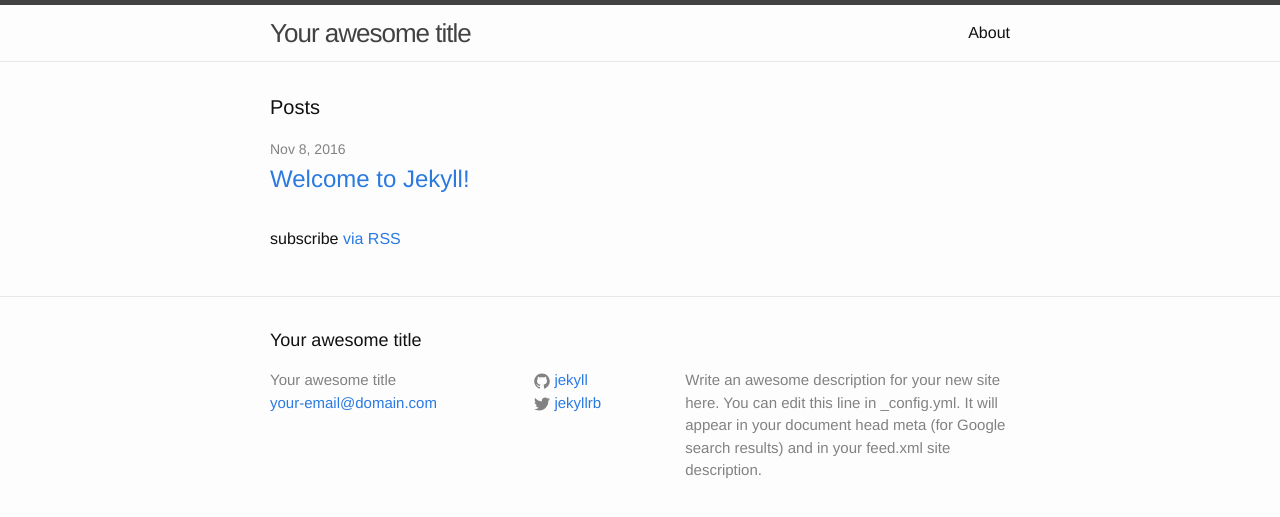
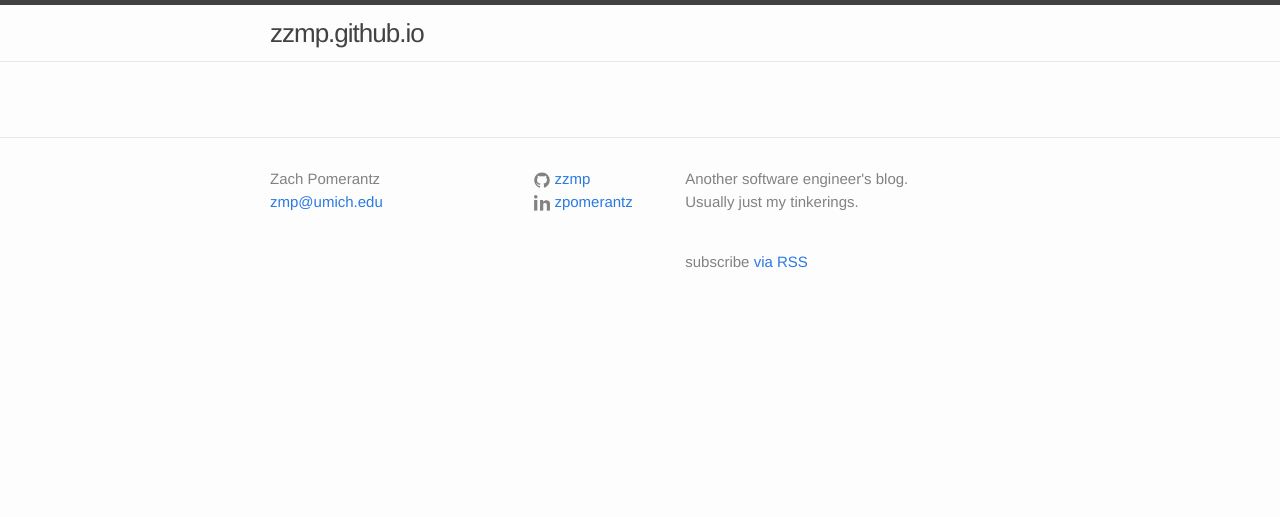
Before and after one commit to zzmp/zzmp.github.io, a Jekyll site: the page built from index.html, in a window 1280 px wide. Shown: the top 517 px of the page. Built offline with Jekyll 4.4.1, drawn with Linux system fonts in a browser that asks for light colours.

Commit message:
(clean) rm jekyll defaults

```diff
--- a/_config.yml
+++ b/_config.yml
@@ -1,14 +1,17 @@
-# Site settings
-title: Your awesome title
-email: your-email@domain.com
-description: > # this means to ignore newlines until "baseurl:"
-  Write an awesome description for your new site here. You can edit this
-  line in _config.yml. It will appear in your document head meta (for
-  Google search results) and in your feed.xml site description.
+# site settings
+title: zzmp.github.io
 baseurl: "" # the subpath of your site, e.g. /blog/
-url: "http://yourdomain.com" # the base hostname & protocol for your site
-twitter_username: jekyllrb
-github_username:  jekyll
+url: "https://zzmp.github.io" # the base hostname & protocol for your site
+description: >
+  Another software engineer's blog.<br>
+  Usually just my tinkerings.
 
-# Build settings
+# personal settings
+my:
+    name: Zach Pomerantz
+    email: zmp@umich.edu
+    github_username:  zzmp
+    linkedin_username: zpomerantz
+
+# build settings
 markdown: kramdown
--- a/_includes/footer.html
+++ b/_includes/footer.html
@@ -2,51 +2,45 @@
 
   <div class="wrapper">
 
-    <h2 class="footer-heading">{{ site.title }}</h2>
-
     <div class="footer-col-wrapper">
       <div class="footer-col  footer-col-1">
         <ul class="contact-list">
-          <li>{{ site.title }}</li>
-          <li><a href="mailto:{{ site.email }}">{{ site.email }}</a></li>
+          <li>{{ site.my.name }}</li>
+          <li><a href="mailto:{{ site.my.email }}">{{ site.my.email }}</a></li>
         </ul>
       </div>
 
       <div class="footer-col  footer-col-2">
         <ul class="social-media-list">
-          {% if site.github_username %}
           <li>
-            <a href="https://github.com/{{ site.github_username }}">
+            <a href="https://github.com/{{ site.my.github_username }}">
               <span class="icon  icon--github">
                 <svg viewBox="0 0 16 16">
                   <path fill="#828282" d="M7.999,0.431c-4.285,0-7.76,3.474-7.76,7.761 c0,3.428,2.223,6.337,5.307,7.363c0.388,0.071,0.53-0.168,0.53-0.374c0-0.184-0.007-0.672-0.01-1.32 c-2.159,0.469-2.614-1.04-2.614-1.04c-0.353-0.896-0.862-1.135-0.862-1.135c-0.705-0.481,0.053-0.472,0.053-0.472 c0.779,0.055,1.189,0.8,1.189,0.8c0.692,1.186,1.816,0.843,2.258,0.645c0.071-0.502,0.271-0.843,0.493-1.037 C4.86,11.425,3.049,10.76,3.049,7.786c0-0.847,0.302-1.54,0.799-2.082C3.768,5.507,3.501,4.718,3.924,3.65 c0,0,0.652-0.209,2.134,0.796C6.677,4.273,7.34,4.187,8,4.184c0.659,0.003,1.323,0.089,1.943,0.261 c1.482-1.004,2.132-0.796,2.132-0.796c0.423,1.068,0.157,1.857,0.077,2.054c0.497,0.542,0.798,1.235,0.798,2.082 c0,2.981-1.814,3.637-3.543,3.829c0.279,0.24,0.527,0.713,0.527,1.437c0,1.037-0.01,1.874-0.01,2.129 c0,0.208,0.14,0.449,0.534,0.373c3.081-1.028,5.302-3.935,5.302-7.362C15.76,3.906,12.285,0.431,7.999,0.431z"/>
                 </svg>
               </span>
-
-              <span class="username">{{ site.github_username }}</span>
+              <span class="username">{{ site.my.github_username }}</span>
             </a>
           </li>
-          {% endif %}
-
-          {% if site.twitter_username %}
           <li>
-            <a href="https://twitter.com/{{ site.twitter_username }}">
-              <span class="icon  icon--twitter">
+            <a href="https://linkedin.com/in/{{ site.my.linkedin_username }}">
+              <span class="icon  icon--linkedin">
                 <svg viewBox="0 0 16 16">
-                  <path fill="#828282" d="M15.969,3.058c-0.586,0.26-1.217,0.436-1.878,0.515c0.675-0.405,1.194-1.045,1.438-1.809
-                  c-0.632,0.375-1.332,0.647-2.076,0.793c-0.596-0.636-1.446-1.033-2.387-1.033c-1.806,0-3.27,1.464-3.27,3.27 c0,0.256,0.029,0.506,0.085,0.745C5.163,5.404,2.753,4.102,1.14,2.124C0.859,2.607,0.698,3.168,0.698,3.767 c0,1.134,0.577,2.135,1.455,2.722C1.616,6.472,1.112,6.325,0.671,6.08c0,0.014,0,0.027,0,0.041c0,1.584,1.127,2.906,2.623,3.206 C3.02,9.402,2.731,9.442,2.433,9.442c-0.211,0-0.416-0.021-0.615-0.059c0.416,1.299,1.624,2.245,3.055,2.271 c-1.119,0.877-2.529,1.4-4.061,1.4c-0.264,0-0.524-0.015-0.78-0.046c1.447,0.928,3.166,1.469,5.013,1.469 c6.015,0,9.304-4.983,9.304-9.304c0-0.142-0.003-0.283-0.009-0.423C14.976,4.29,15.531,3.714,15.969,3.058z"/>
+                  <path fill="#828282" d="M0.119,5.093l3.224-0.04v10.556l-3.224,0.039V5.093L0.119,5.093z"/>
+                  <path fill="#828282" d="M6.04,5.093l3.08-0.039v1.342l0.001,0.38c0.91-0.894,1.852-1.57,3.354-1.57c1.773,0,3.486,0.742,3.486,3.163v7.241l-3.125,0.046v-5.532c0-1.219-0.307-2.005-1.764-2.005c-1.281,0-1.818,0.23-1.818,1.918v5.573L6.04,15.647V5.093L6.04,5.093z"/>
+                  <path fill="#828282" d="M3.529,1.764c0,0.975-0.79,1.765-1.765,1.765C0.79,3.529,0,2.739,0,1.764S0.79,0,1.764,0C2.739,0,3.529,0.79,3.529,1.764 L3.529,1.764z"/>
                 </svg>
               </span>
-
-              <span class="username">{{ site.twitter_username }}</span>
+              <span class="username">{{ site.my.linkedin_username }}</span>
             </a>
           </li>
-          {% endif %}
         </ul>
       </div>
 
       <div class="footer-col  footer-col-3">
         <p class="text">{{ site.description }}</p>
+        <br>
+        <p class="rss-subscribe">subscribe <a href="{{ "/feed.xml" | prepend: site.baseurl }}">via RSS</a></p>
       </div>
     </div>
 
--- a/_includes/header.html
+++ b/_includes/header.html
@@ -4,24 +4,6 @@
 
     <a class="site-title" href="{{ site.baseurl }}/">{{ site.title }}</a>
 
-    <nav class="site-nav">
-      <a href="#" class="menu-icon">
-        <svg viewBox="0 0 18 15">
-          <path fill="#424242" d="M18,1.484c0,0.82-0.665,1.484-1.484,1.484H1.484C0.665,2.969,0,2.304,0,1.484l0,0C0,0.665,0.665,0,1.484,0 h15.031C17.335,0,18,0.665,18,1.484L18,1.484z"/>
-          <path fill="#424242" d="M18,7.516C18,8.335,17.335,9,16.516,9H1.484C0.665,9,0,8.335,0,7.516l0,0c0-0.82,0.665-1.484,1.484-1.484 h15.031C17.335,6.031,18,6.696,18,7.516L18,7.516z"/>
-          <path fill="#424242" d="M18,13.516C18,14.335,17.335,15,16.516,15H1.484C0.665,15,0,14.335,0,13.516l0,0 c0-0.82,0.665-1.484,1.484-1.484h15.031C17.335,12.031,18,12.696,18,13.516L18,13.516z"/>
-        </svg>
-      </a>
-
-      <div class="trigger">
-        {% for page in site.pages %}
-          {% if page.title %}
-          <a class="page-link" href="{{ page.url | prepend: site.baseurl }}">{{ page.title }}</a>
-          {% endif %}
-        {% endfor %}
-      </div>
-    </nav>
-
   </div>
 
 </header>
--- a/index.html
+++ b/index.html
@@ -3,8 +3,6 @@ layout: default
 ---
 
 <div class="home">
-
-  <h1 class="page-heading">Posts</h1>
 
   <ul class="post-list">
     {% for post in site.posts %}
@@ -18,6 +16,4 @@ layout: default
     {% endfor %}
   </ul>
 
-  <p class="rss-subscribe">subscribe <a href="{{ "/feed.xml" | prepend: site.baseurl }}">via RSS</a></p>
-
 </div>
```
Also changed, not shown: _drafts/tpl.md (renamed from _posts/2016-11-08-welcome-to-jekyll.markdown, +1 -1 lines), about.md (deleted, +0 -11 lines).
